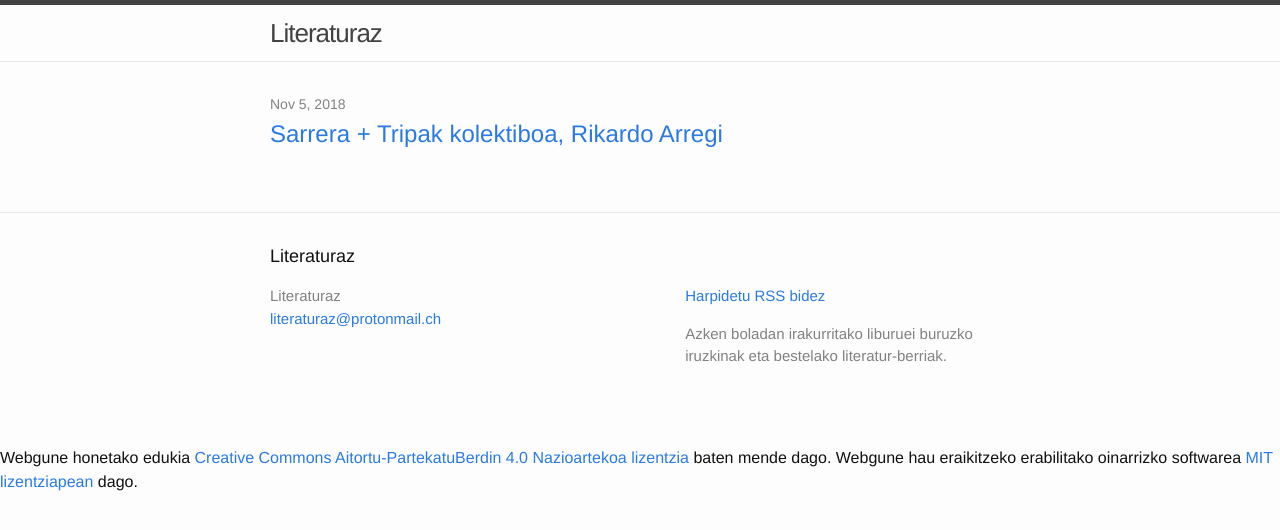
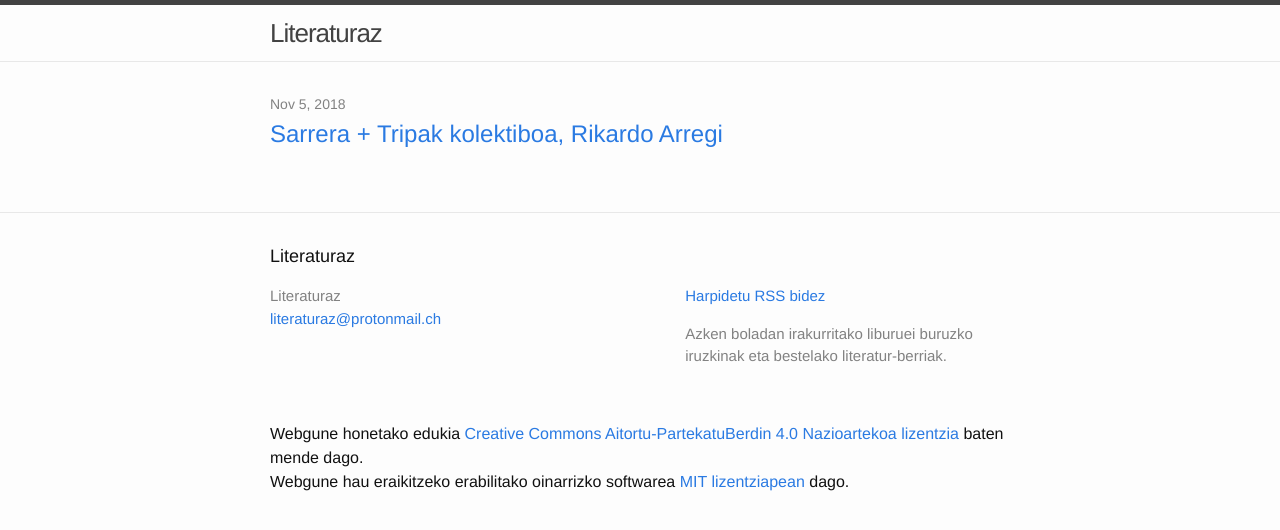
Before and after one commit to literaturaz/literaturaz.github.io, a Jekyll site: the page built from index.html, in a window 1280 px wide. Shown: the top 530 px of the page. Built offline with Jekyll 4.4.1, drawn with Linux system fonts in a browser that asks for light colours; part of the change alters nothing that is shown.

```diff
--- a/_includes/footer.html
+++ b/_includes/footer.html
@@ -35,13 +35,14 @@
       </div>
     </div>
  <br />
-  </div>
-  <br />
-Webgune honetako edukia <a rel="license" href="http://creativecommons.org/licenses/by-sa/4.0/">Creative Commons Aitortu-PartekatuBerdin 4.0 Nazioartekoa lizentzia</a> baten mende dago.
-
+    Webgune honetako edukia <a rel="license" href="http://creativecommons.org/licenses/by-sa/4.0/">Creative Commons Aitortu-PartekatuBerdin 4.0 Nazioartekoa lizentzia</a> baten mende dago.
+      <br />
 
 
 Webgune hau eraikitzeko erabilitako oinarrizko softwarea <a href="https://github.com/jekyll/jekyll/blob/master/LICENSE">MIT lizentziapean</a> dago.
 
 
+  </div>
+
+
 </footer>
```
